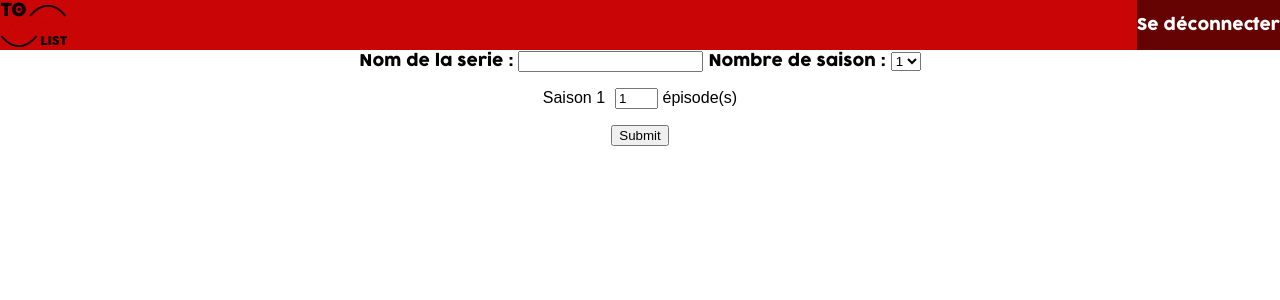
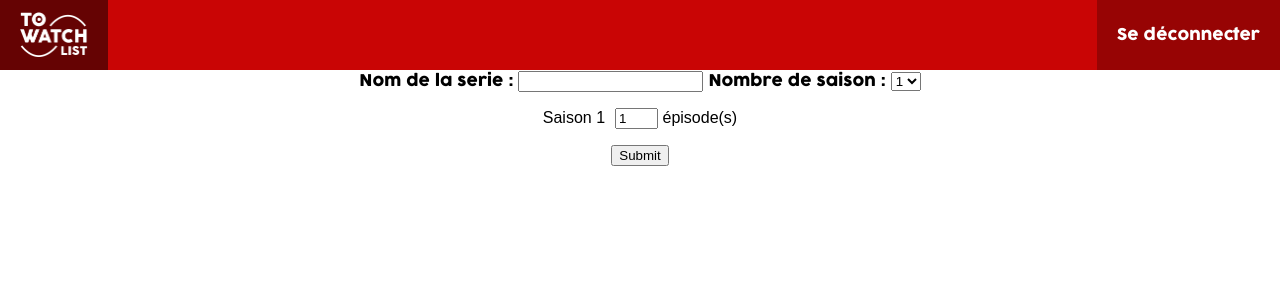
Before and after one commit to RemiRuc/to-watch-list, a PHP site: page /createserie.php in a window 1280 px wide. Shown: the top 300 px of the page. Run offline with PHP 8.4, Linux system fonts and the light colour scheme; the visitor is signed in with stand-in values (Sample User, id 1); style sheets or scripts are compiled from the project's sources.

Commit message:
#21 and #19 - Logo header changed, Template for header created and logging off fixed

```diff
--- a/createserie.php
+++ b/createserie.php
@@ -41,10 +41,7 @@ include('templates/bdd.php');
 	<meta charset="utf-8">
 </head>
 <body>
-	<header>
-		<img src="img/toWatchListLogo.png">
-		<a href="deconnexion.php">Se déconnecter</a>
-	</header>
+	<?php include ('templates/header.php'); ?>
 	<form id="formSerie" method="post" action="createserie.php?attempt=ok">
 		<div id="infoSerieForm">
 			<label>Nom de la serie :</label>
--- a/css/style.css
+++ /dev/null
@@ -1,2 +0,0 @@
-@font-face{font-family:coco;src:url(CocogoosePro-trial.ttf)}body,html{margin:0;font-family:'coco'}#connexion,#inscription{position:relative;display:flex;flex-direction:column;align-items:center}#connexion form,#inscription form{display:flex;flex-direction:column;width:273px}header{background-color:#c90505;display:flex;justify-content:space-between;align-items:center;margin:0}header img{margin:0;height:50px;width:auto}header a{display:flex;align-items:center;height:50px;background-color:#650303;color:#fff;text-decoration:none;margin:0}h1{text-align:center}#liste ul{list-style:none;padding:0}#liste ul li{border-top:solid black 2px;border-bottom:solid black 2px}#liste ul li a{padding:10px 0;display:block;text-align:center;text-decoration:none;font-size:1.5em}.episodeList{padding:20px}.vu{background-color:green}.pasVu{background-color:red}#formSerie{display:flex;flex-direction:column;align-items:center;justify-content:center}#formSerie ul{font-family:arial;list-style:none;padding:0}#formSerie ul li label{padding-right:10px}#formSerie ul li input{width:35px}
-/* This beautiful CSS-File has been crafted with LESS (lesscss.org) and compiled by simpLESS (wearekiss.com/simpless) */
--- a/css/style.less
+++ b/css/style.less
@@ -35,10 +35,18 @@ header{
 		display: flex;
 		align-items: center;
 		height: 50px;
-		background-color: darken(@rouge,20%);
+		background-color: darken(@rouge,10%);
 		color: white;
 		text-decoration: none;
 		margin: 0;
+		padding: 10px 20px;
+		&:hover{
+			background-color: darken(@rouge,20%);
+		}
+	}
+
+	.header-img-a{
+		background-color: @rouge;
 	}
 }
 h1{
--- a/deconnexion.php
+++ b/deconnexion.php
@@ -1,4 +1,5 @@
 <?php
-session_destroy();
-header('Location: index.php');
+session_start();
+	session_destroy();
+	header('Location: index.php');
 ?>
--- a/series.php
+++ b/series.php
@@ -23,10 +23,7 @@ include('templates/bdd.php');
 	<meta charset="utf-8">
 </head>
 <body>
-	<header>
-		<img src="img/toWatchListLogo.png">
-		<a href="deconnexion.php">Se déconnecter</a>
-	</header>
+	<?php include ('templates/header.php'); ?>
 	<h1><?php echo $titre['titre']; ?> !</h1>
 	<div id="liste">
 		<ul>
--- /dev/null
+++ b/templates/header.php
@@ -0,0 +1,4 @@
+<header>
+	<a class="header-img-a" href="/user.php"><img src="/img/toWatchListLogoWhite.png"></a>
+	<a href="/deconnexion.php">Se déconnecter</a>
+</header>
--- a/user.php
+++ b/user.php
@@ -13,10 +13,7 @@ include('templates/bdd.php');
 		<meta charset="utf-8">
 	</head>
 	<body>
-		<header>
-			<img src="img/toWatchListLogo.png">
-			<a href="deconnexion.php">Se déconnecter</a>
-		</header>
+		<?php include ('templates/header.php'); ?>
 		<h1>Salut <?php echo $_SESSION['login']; ?> !</h1>
 		<div id="liste">
 
```
Also changed, not shown: img/toWatchListLogoWhite.png (added).
